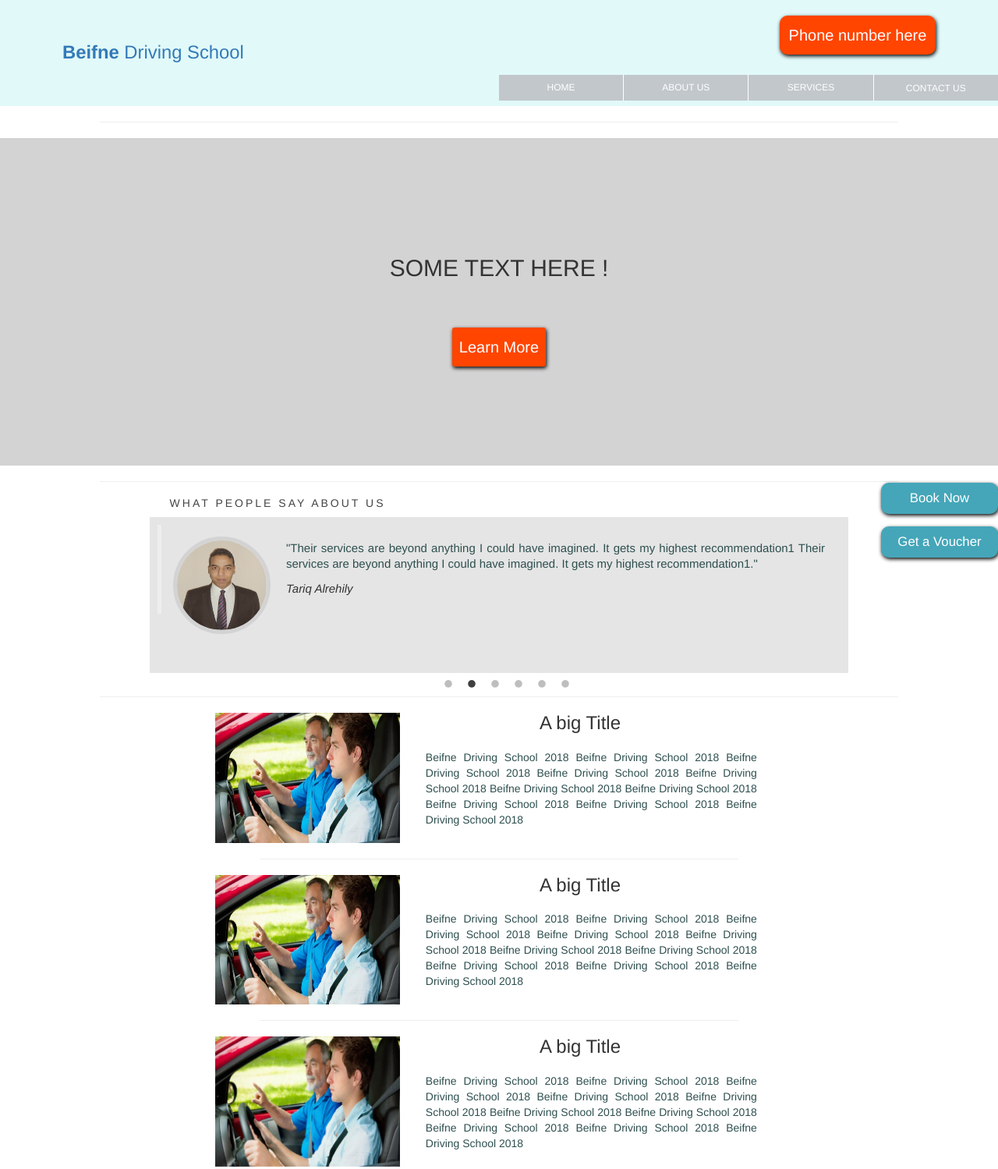
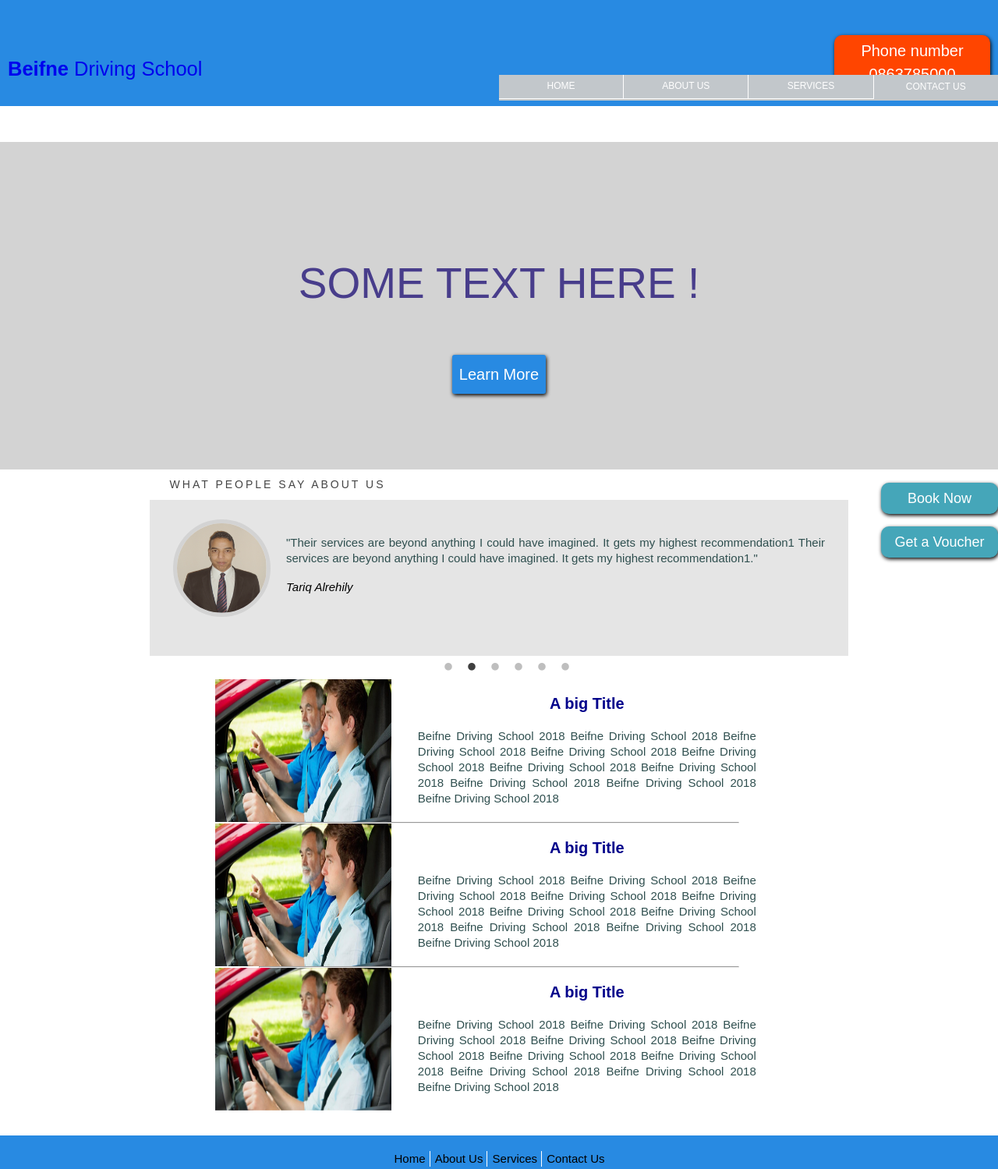
Before and after one commit to Tariqalrehily/BDS_site, a plain HTML site: page index.html in a window 1280 px wide. Shown: the top 1499 px of the page at 78% size. Drawn offline with nearby package versions, Linux system fonts and the light colour scheme; a web font is replaced by a local one.

Commit message:
header and footer changes

```diff
--- a/CSS/style.css
+++ b/CSS/style.css
@@ -29,12 +29,15 @@ p {
     line-height: 20px;
     color: darkslategrey;
 }
+a {
+  text-decoration: none;
+}
 /***********************
 header style
  **********************/
 header {
-  background: #E1F9F9;
-  height: 15vh;
+  background: #288AE2;
+  height: 25vh;
 }
 .contanier {
   position: relative;
@@ -48,11 +51,12 @@ header {
 .nav {
   position: absolute;
   background-color: #464655;
-  top: 14%;
+  top: 23%;
   right: 0;
   height: 0;
   overflow: hidden;
-  width: 50%;
+  width: 100%;
+  background-color: #288AE2;
 }
 .nav ul {
   margin: 0;
@@ -84,6 +88,8 @@ header {
    color: inherit;
  }
  .logo {
+   position: absolute;
+   top: 3%;
    color: #000;
    font-size: 1.3em;
    margin: 50px 10px;
@@ -91,29 +97,28 @@ header {
    text-decoration: none;
  }
  .logo a:hover {
-   text-decoration: none;
+    color: #fff;
  }
- .phone {
- color: white;
- font-size: 10px;
- margin: 20px 10px;
- float: right;
-}
 .phoneNumber {
+  position: absolute;
+  top: 5%;
+  right: 0;
+  color: #fff;
+  font-size: 20px;
+  margin: 5px 10px;
+  padding: 5px;
   box-shadow: 1px 2px 5px #000;
   display: block;
   width: 200px;
   background-color: orangered;
   color: white;
-  font-size: 20px;
-  margin: auto;
-  line-height: 50px;
+  line-height: 30px;
   text-align: center;
   border-radius: 10px;
 }
 .phoneNumber:hover {
     text-decoration: none;
-    color: #515390;
+    color: #000;
   }
  /* End of header style*/
  /***********************
@@ -122,7 +127,7 @@ header {
  .menu-toggle {
    padding: 2em;
    position: absolute;
-   top: 8%;
+   top: 17%;
    right: 1%;
    cursor: pointer;
  }
@@ -204,13 +209,13 @@ Body Style
   }
   .bodyText {
   display: block;
-  width: 95%;
+  width: 83%;
   margin: 20px auto;
   text-align: justify;
   }
 .bodyTitle {
-  width: 25%;
-  margin:  auto;
+  font-size: 20px;
+  text-align: center;
 }
 /**********************************
  Start of Overlay text on image
@@ -222,8 +227,8 @@ Body Style
 .bodyImg {
 opacity: 1;
 display: block;
-width: 70%;
-margin: 10px  auto;
+width: 85%;
+margin: 30px auto;
 transition: .5s ease;
 backface-visibility: hidden;
 position: relative;
@@ -252,7 +257,6 @@ position: relative;
 }
 /* End of Overlay Style*/
 hr {
-  height: 20px;
  	width: 80%;
   margin: auto;
 }
@@ -278,7 +282,7 @@ small {
   display: block;
   width: 120px;
   height: 50;
-  background-color: orangered;
+  background-color: #288AE2;
   color: white;
   font-size: 20px;
   margin: auto;
@@ -287,7 +291,8 @@ small {
   border-radius: 3px;
 }
 .buttonLearnMore:hover {
-  background: #3498DB;
+  background: #fff;
+  color: #000;
 }
 /* End of main photo style*/
 /*******************
@@ -334,7 +339,7 @@ footer style
    font-family: sans-serif;
    font-size: 1.6;
    text-align: center;
-   background-color: #5B939E;
+   background-color: #288AE2;
    height: 30vh;
    width: 100%;
  }
@@ -365,6 +370,10 @@ Media Que.
  only screen and (min-width: 700px) and
 (orientation: landscape) {
 /* Page Header Styel*/
+hr {
+ 	width: 80%;
+  margin: auto;
+}
 header {
   height: 17vh;
 }
--- a/index.html
+++ b/index.html
@@ -10,14 +10,14 @@
   <link rel="stylesheet" href="css/style.css">
   <title>Breifne Driving School</title>
   <link href="https://fonts.googleapis.com/css?family=Crete+Round" rel="stylesheet">
-  <link rel="stylesheet" href="https://maxcdn.bootstrapcdn.com/bootstrap/3.3.7/css/bootstrap.min.css">
 </head>
+
 <body>
 <header>
 <div class="container" id="Home">
-<div class="phone">
-<a href="contact.html" class="phoneNumber">Phone number here</a>
-</div>
+
+<a href="tel:+353863785000" class="phoneNumber">Phone number 0863785000</a>
+
 <div class="menu-toggle"> <!-- The acutl clickable menu-->
    <div class="hamburger"></div> <!--will be the visual hamburger menu-->
 </div>
@@ -35,7 +35,7 @@
 </nav>
 </div>
 </header>
-<hr>
+
 <!-- Start home page code -->
 <!-- main photo area -->
 <section id="mainphoto">
@@ -44,7 +44,6 @@
     <a href="services.html" class="buttonLearnMore"> Learn More</a>
   </div>
 </section>
-<hr>
   <h2 class="SliderName">What people say about us</h2>
   <div class="slider"> <!--slide contanier-->
     <div> <!--slide class number 1-->
@@ -133,7 +132,6 @@
     </div>
   </div>
 <!-- End of testimonial-list -->
-<hr />
 <div id="main-body">
 <section>
   <div class="overlay-contanier">
@@ -198,6 +196,7 @@
   </div>
 </section>
 </div>
+<!-- End home page -->
 <div>
   <a href="contact.html" class="BookAndGet BookNow">Book Now</a><br />
   <a href="contact.html" class="BookAndGet GetAVoucher">Get a Voucher</a>
@@ -220,7 +219,7 @@
        <img src="img/LinkedIn.png" alt="LinkedIn icon" /></a>
      </div>
   <span id="copy">&copy; Beifne Driving School 2018</span>
-  <h6 id="developer"> Developed by Tariq AlRehily and Djaffar Laachi</h6>
+  <h6 id="developer"> Developed by freeance.ie</h6>
    </footer>
 <script src="https://ajax.googleapis.com/ajax/libs/jquery/3.2.1/jquery.min.js"></script>
 <script src="https://maxcdn.bootstrapcdn.com/bootstrap/3.3.7/js/bootstrap.min.js"></script>
```
Also changed, not shown: about.html (+9 -11 lines), contact.html (+8 -6 lines), services.html (+9 -7 lines), 1 other file.
